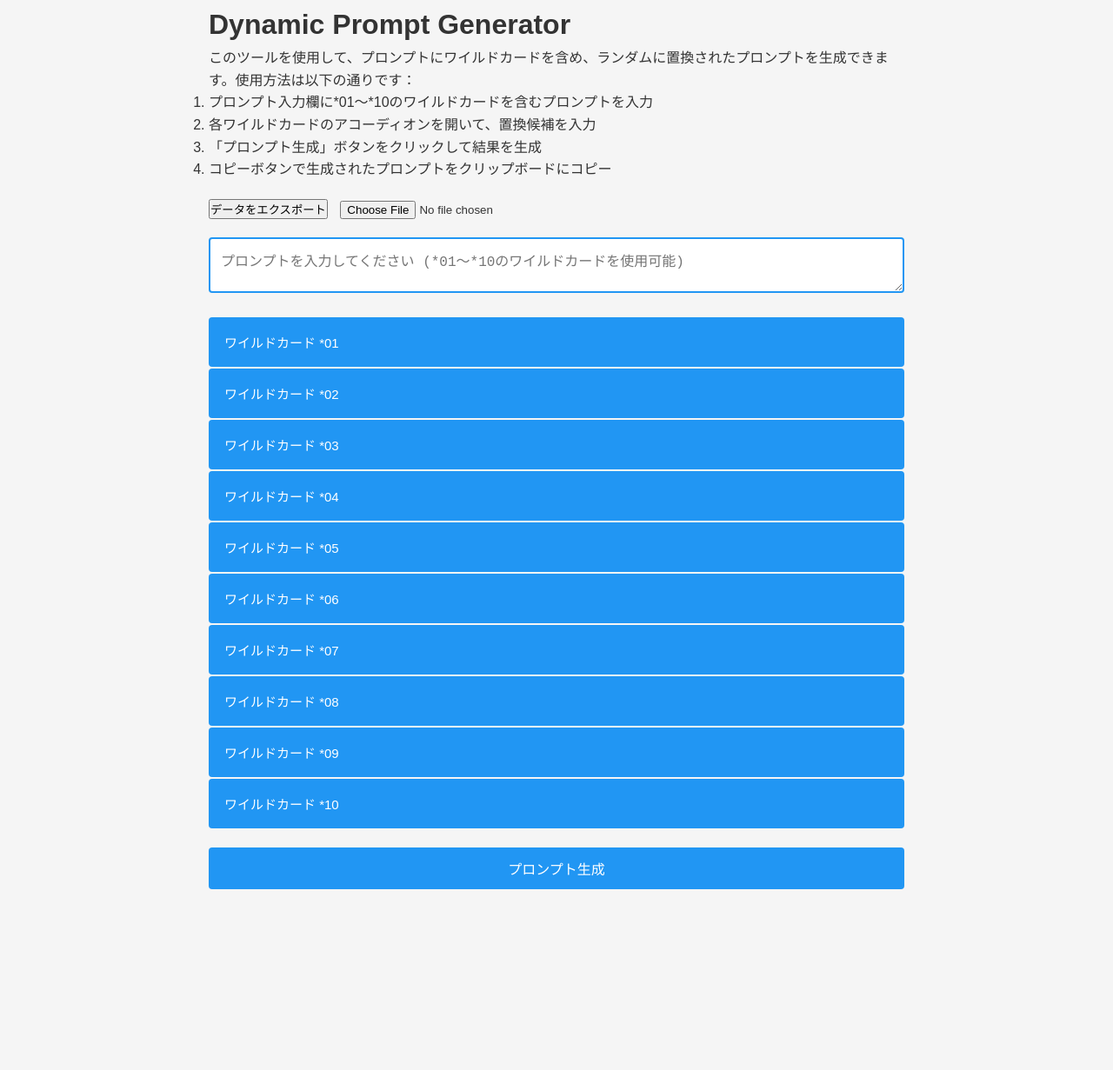
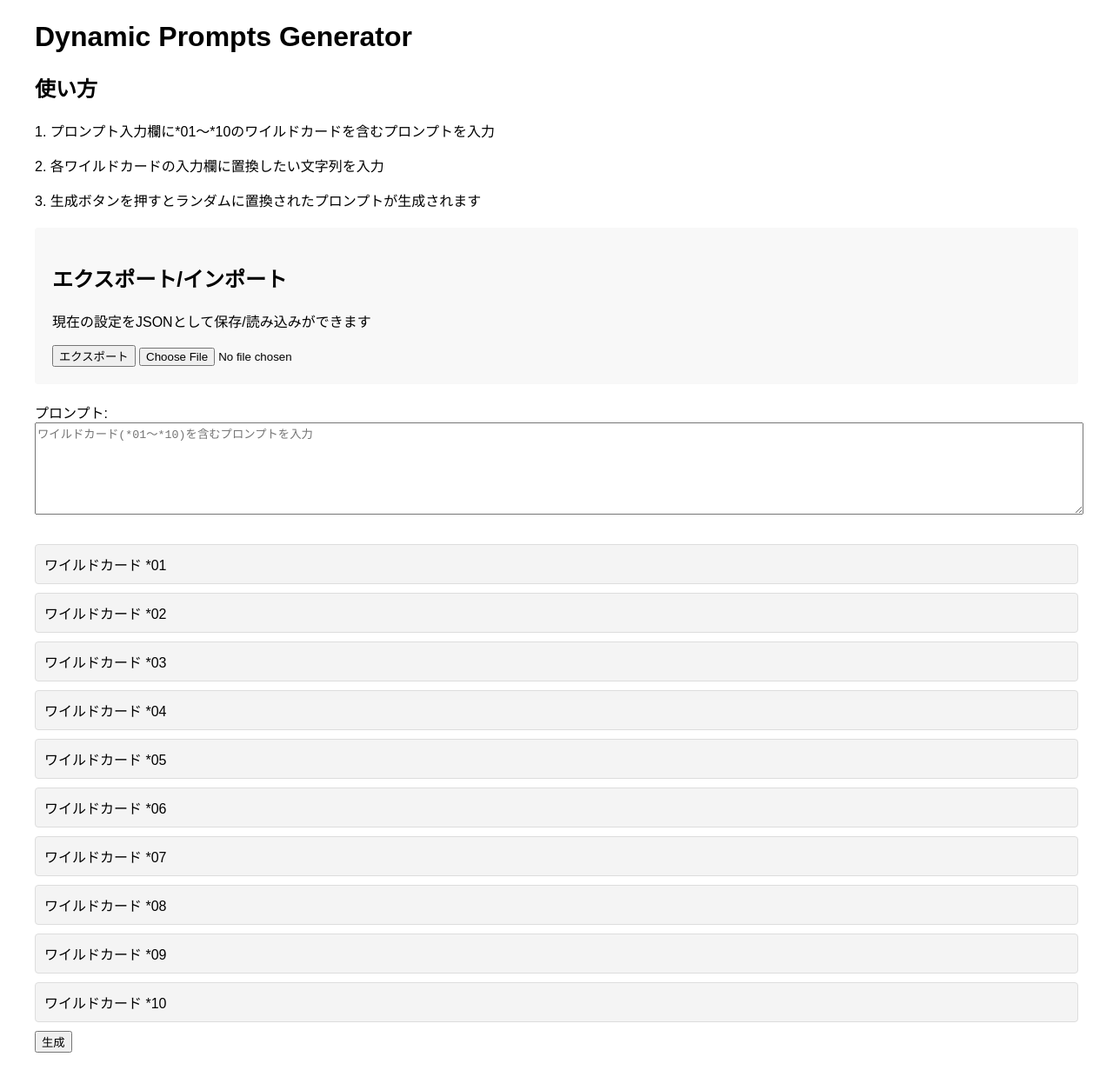
Before and after one commit to aq820/chichipui_tool, a plain HTML site: page dynamicprompts.html in a window 1280 px wide. Shown: the part 17-1248 px from the top of the page at 87% size. Before the commit the page ends 1080 px from the top, so only its background shows below. Drawn offline with Linux system fonts and the light colour scheme.

Commit message:
Add files via upload

```diff
--- a/dynamicprompts.html
+++ b/dynamicprompts.html
@@ -3,303 +3,209 @@
 <head>
     <meta charset="UTF-8">
     <meta name="viewport" content="width=device-width, initial-scale=1.0">
-    <title>Dynamic Prompt Generator</title>
+    <title>Dynamic Prompts Generator</title>
     <style>
-        :root {
-            --primary-color: #2196F3;
-            --secondary-color: #1976D2;
-            --background-color: #f5f5f5;
-            --text-color: #333;
-        }
-
-        * {
-            box-sizing: border-box;
-            margin: 0;
-            padding: 0;
-        }
-
         body {
-            font-family: Arial, sans-serif;
-            line-height: 1.6;
+            font-family: sans-serif;
+            max-width: 1200px;
+            margin: 0 auto;
             padding: 20px;
-            background-color: var(--background-color);
-            color: var(--text-color);
-        }
-
-        .container {
-            max-width: 800px;
-            margin: 0 auto;
-        }
-
-        .prompt-input {
-            width: 100%;
-            padding: 12px;
-            margin-bottom: 20px;
-            border: 2px solid var(--primary-color);
-            border-radius: 4px;
-            font-size: 16px;
         }
 
         .accordion {
-            background-color: var(--primary-color);
-            color: white;
-            cursor: pointer;
-            padding: 18px;
-            width: 100%;
-            border: none;
-            text-align: left;
-            outline: none;
-            font-size: 15px;
-            transition: 0.4s;
-            border-radius: 4px;
-            margin-bottom: 2px;
+            margin-bottom: 10px;
         }
 
-        .active, .accordion:hover {
-            background-color: var(--secondary-color);
-        }
-
-        .panel {
-            padding: 0 18px;
-            background-color: white;
-            max-height: 0;
-            overflow: hidden;
-            transition: max-height 0.2s ease-out;
-            border-radius: 0 0 4px 4px;
-        }
-
-        .wildcard-inputs {
-            padding: 15px 0;
-        }
-
-        .wildcard-input {
-            width: 100%;
-            padding: 8px;
-            margin: 5px 0;
+        .accordion-header {
+            background: #f4f4f4;
+            padding: 10px;
+            cursor: pointer;
             border: 1px solid #ddd;
             border-radius: 4px;
         }
 
-        .generate-btn {
-            background-color: var(--primary-color);
-            color: white;
-            padding: 12px 24px;
-            border: none;
-            border-radius: 4px;
-            cursor: pointer;
-            font-size: 16px;
-            margin: 20px 0;
-            width: 100%;
+        .accordion-content {
+            display: none;
+            padding: 10px;
+            border: 1px solid #ddd;
+            border-top: none;
         }
 
-        .generate-btn:hover {
-            background-color: var(--secondary-color);
+        .active + .accordion-content {
+            display: block;
+        }
+
+        .input-group {
+            margin-bottom: 10px;
+        }
+
+        textarea {
+            width: 100%;
+            min-height: 100px;
+            margin-bottom: 20px;
         }
 
         .output-container {
             position: relative;
-            margin-top: 20px;
-        }
-
-        .output-text {
-            width: 100%;
+            margin: 20px 0;
+            background: #f8f8f8;
             padding: 15px;
-            background-color: #272822;
-            color: #f8f8f2;
             border-radius: 4px;
-            font-family: monospace;
-            white-space: pre-wrap;
-            word-wrap: break-word;
         }
 
         .copy-btn {
             position: absolute;
             top: 5px;
             right: 5px;
-            background-color: #555;
+            padding: 5px 10px;
+            background: #007bff;
             color: white;
             border: none;
             border-radius: 4px;
-            padding: 5px 10px;
             cursor: pointer;
         }
 
-        .copy-btn:hover {
-            background-color: #666;
+        .export-import {
+            margin: 20px 0;
+            padding: 20px;
+            background: #f8f8f8;
+            border-radius: 4px;
         }
 
-        @media (max-width: 600px) {
+        @media (max-width: 768px) {
             body {
                 padding: 10px;
-            }
-
-            .accordion {
-                font-size: 14px;
-                padding: 15px;
-            }
-
-            .wildcard-input {
-                font-size: 14px;
             }
         }
     </style>
 </head>
 <body>
-    <div class="container">
-        <h1>Dynamic Prompt Generator</h1>
-        <p>このツールを使用して、プロンプトにワイルドカードを含め、ランダムに置換されたプロンプトを生成できます。使用方法は以下の通りです：</p>
-        <ol>
-            <li>プロンプト入力欄に*01～*10のワイルドカードを含むプロンプトを入力</li>
-            <li>各ワイルドカードのアコーディオンを開いて、置換候補を入力</li>
-            <li>「プロンプト生成」ボタンをクリックして結果を生成</li>
-            <li>コピーボタンで生成されたプロンプトをクリップボードにコピー</li>
-        </ol>
+    <h1>Dynamic Prompts Generator</h1>
 
-        <div style="margin: 20px 0;">
-            <button onclick="exportData()" style="margin-right: 10px;">データをエクスポート</button>
-            <input type="file" onchange="importData(event)" accept=".json">
+    <div class="usage">
+        <h2>使い方</h2>
+        <p>1. プロンプト入力欄に*01～*10のワイルドカードを含むプロンプトを入力</p>
+        <p>2. 各ワイルドカードの入力欄に置換したい文字列を入力</p>
+        <p>3. 生成ボタンを押すとランダムに置換されたプロンプトが生成されます</p>
     </div>
 
-        <textarea class="prompt-input" placeholder="プロンプトを入力してください (*01～*10のワイルドカードを使用可能)"></textarea>
-        <div id="wildcards"></div>
-        <button class="generate-btn">プロンプト生成</button>
-        <div class="output-container" style="display: none;">
-            <pre class="output-text"></pre>
-            <button class="copy-btn">コピー</button>
+    <div class="export-import">
+        <h2>エクスポート/インポート</h2>
+        <p>現在の設定をJSONとして保存/読み込みができます</p>
+        <button onclick="exportSettings()">エクスポート</button>
+        <input type="file" id="importFile" onchange="importSettings(event)">
+    </div>
+
+    <div class="input-group">
+        <label for="prompt">プロンプト:</label>
+        <textarea id="prompt" placeholder="ワイルドカード(*01～*10)を含むプロンプトを入力"></textarea>
+    </div>
+
+    <div id="wildcards">
+        <!-- ワイルドカードセクションはJavaScriptで生成 -->
+    </div>
+
+    <button onclick="generatePrompt()">生成</button>
+
+    <div id="output"></div>
+
+    <script>
+        // ワイルドカードセクションの生成
+        const wildcardSection = document.getElementById('wildcards');
+        for (let i = 1; i <= 10; i++) {
+            const id = String(i).padStart(2, '0');
+            const section = `
+                <div class="accordion">
+                    <div class="accordion-header" onclick="toggleAccordion(this)">
+                        ワイルドカード *${id}
+                    </div>
+                    <div class="accordion-content">
+                        ${Array(10).fill().map((_, j) => `
+                            <input type="text" id="wild_${id}_${j}" placeholder="置換テキスト ${j + 1}">
+                        `).join('')}
                     </div>
                 </div>
-
-    <script>
-        const numWildcards = 10;
-        const numInputsPerWildcard = 10;
-
-        // ワイルドカードセクションの生成
-        const wildcardsContainer = document.getElementById('wildcards');
-
-        for (let i = 1; i <= numWildcards; i++) {
-            const wildcardNum = String(i).padStart(2, '0');
-            const section = document.createElement('div');
-
-            const button = document.createElement('button');
-            button.className = 'accordion';
-            button.textContent = `ワイルドカード *${wildcardNum}`;
-
-            const panel = document.createElement('div');
-            panel.className = 'panel';
-
-            const inputsContainer = document.createElement('div');
-            inputsContainer.className = 'wildcard-inputs';
-
-            for (let j = 0; j < numInputsPerWildcard; j++) {
-                const input = document.createElement('input');
-                input.type = 'text';
-                input.className = 'wildcard-input';
-                input.placeholder = `オプション ${j + 1}`;
-                input.dataset.wildcard = wildcardNum;
-                inputsContainer.appendChild(input);
+            `;
+            wildcardSection.innerHTML += section;
         }
 
-            panel.appendChild(inputsContainer);
-            section.appendChild(button);
-            section.appendChild(panel);
-            wildcardsContainer.appendChild(section);
+        function toggleAccordion(element) {
+            element.classList.toggle('active');
         }
 
-        // アコーディオンの動作
-        document.querySelectorAll('.accordion').forEach(button => {
-            button.addEventListener('click', function() {
-                this.classList.toggle('active');
-                const panel = this.nextElementSibling;
-                if (panel.style.maxHeight) {
-                    panel.style.maxHeight = null;
-                } else {
-                    panel.style.maxHeight = panel.scrollHeight + "px";
-                }
-            });
-        });
+        function generatePrompt() {
+            let prompt = document.getElementById('prompt').value;
 
-        // プロンプト生成
-        document.querySelector('.generate-btn').addEventListener('click', function() {
-            const promptInput = document.querySelector('.prompt-input').value;
-            let generatedPrompt = promptInput;
+            // 各ワイルドカードの処理
+            for (let i = 1; i <= 10; i++) {
+                const id = String(i).padStart(2, '0');
+                const values = Array(10).fill().map((_, j) =>
+                    document.getElementById(`wild_${id}_${j}`).value
+                ).filter(v => v);
 
-            for (let i = 1; i <= numWildcards; i++) {
-                const wildcardNum = String(i).padStart(2, '0');
-                const wildcardPattern = new RegExp(`\\*${wildcardNum}`, 'g');
-
-                if (promptInput.includes(`*${wildcardNum}`)) {
-                    const inputs = Array.from(document.querySelectorAll(`input[data-wildcard="${wildcardNum}"]`))
-                        .map(input => input.value)
-                        .filter(value => value.trim() !== '');
-
-                    if (inputs.length > 0) {
-                        while (generatedPrompt.includes(`*${wildcardNum}`)) {
-                            const randomValue = inputs[Math.floor(Math.random() * inputs.length)];
-                            generatedPrompt = generatedPrompt.replace(`*${wildcardNum}`, randomValue);
-                        }
-                    }
+                if (values.length > 0) {
+                    const replacement = values[Math.floor(Math.random() * values.length)];
+                    prompt = prompt.replace(new RegExp(`\\*${id}`, 'g'), replacement);
                 }
             }
 
-            const outputContainer = document.querySelector('.output-container');
-            const outputText = document.querySelector('.output-text');
-            outputText.textContent = generatedPrompt;
-            outputContainer.style.display = 'block';
+            // 出力の追加
+            const outputContainer = document.createElement('div');
+            outputContainer.className = 'output-container';
+            outputContainer.innerHTML = `
+                <pre><code>${prompt}</code></pre>
+                <button class="copy-btn" onclick="copyToClipboard(this)">コピー</button>
+            `;
+            document.getElementById('output').appendChild(outputContainer);
+        }
+
+        function copyToClipboard(button) {
+            const text = button.previousElementSibling.textContent;
+            navigator.clipboard.writeText(text).then(() => {
+                const originalText = button.textContent;
+                button.textContent = 'コピー完了!';
+                setTimeout(() => button.textContent = originalText, 2000);
             });
+        }
 
-        // コピー機能
-        document.querySelector('.copy-btn').addEventListener('click', function() {
-            const outputText = document.querySelector('.output-text');
-            navigator.clipboard.writeText(outputText.textContent)
-                .then(() => {
-                    const originalText = this.textContent;
-                    this.textContent = 'コピーしました！';
-                    setTimeout(() => {
-                        this.textContent = originalText;
-                    }, 2000);
-                })
-                .catch(err => {
-                    console.error('コピーに失敗しました:', err);
-                });
-        });
+        function exportSettings() {
+            const settings = {
+                prompt: document.getElementById('prompt').value,
+                wildcards: {}
+            };
 
-        function exportData() {
-            const promptInput = document.querySelector('.prompt-input').value;
-            const wildcards = [];
-            for (let i = 1; i <= numWildcards; i++) {
-                const wildcardNum = String(i).padStart(2, '0');
-                const inputs = Array.from(document.querySelectorAll(`input[data-wildcard="${wildcardNum}"]`))
-                    .map(input => input.value);
-                wildcards.push({ wildcard: wildcardNum, inputs });
+            for (let i = 1; i <= 10; i++) {
+                const id = String(i).padStart(2, '0');
+                settings.wildcards[id] = Array(10).fill().map((_, j) =>
+                    document.getElementById(`wild_${id}_${j}`).value
+                );
             }
-            const data = { prompt: promptInput, wildcards };
-            const json = JSON.stringify(data);
-            const blob = new Blob([json], { type: 'application/json' });
+
+            const blob = new Blob([JSON.stringify(settings)], {type: 'application/json'});
             const url = URL.createObjectURL(blob);
             const a = document.createElement('a');
             a.href = url;
-            a.download = 'prompt_data.json';
+            a.download = 'dynamic_prompts_settings.json';
             a.click();
-            URL.revokeObjectURL(url);
         }
 
-        function importData(event) {
+        function importSettings(event) {
             const file = event.target.files[0];
+            if (file) {
                 const reader = new FileReader();
                 reader.onload = function(e) {
-                const data = JSON.parse(e.target.result);
-                document.querySelector('.prompt-input').value = data.prompt;
-                data.wildcards.forEach(wildcard => {
-                    wildcard.inputs.forEach((input, index) => {
-                        const inputField = document.querySelector(`input[data-wildcard="${wildcard.wildcard}"][placeholder="オプション ${index + 1}"]`);
-                        if (inputField) {
-                            inputField.value = input;
-                        }
+                    const settings = JSON.parse(e.target.result);
+                    document.getElementById('prompt').value = settings.prompt;
+
+                    Object.entries(settings.wildcards).forEach(([id, values]) => {
+                        values.forEach((value, j) => {
+                            document.getElementById(`wild_${id}_${j}`).value = value;
                         });
                     });
                 };
                 reader.readAsText(file);
             }
+        }
     </script>
 </body>
 </html>
```
Lines whose indentation alone changed are shown as unchanged.
